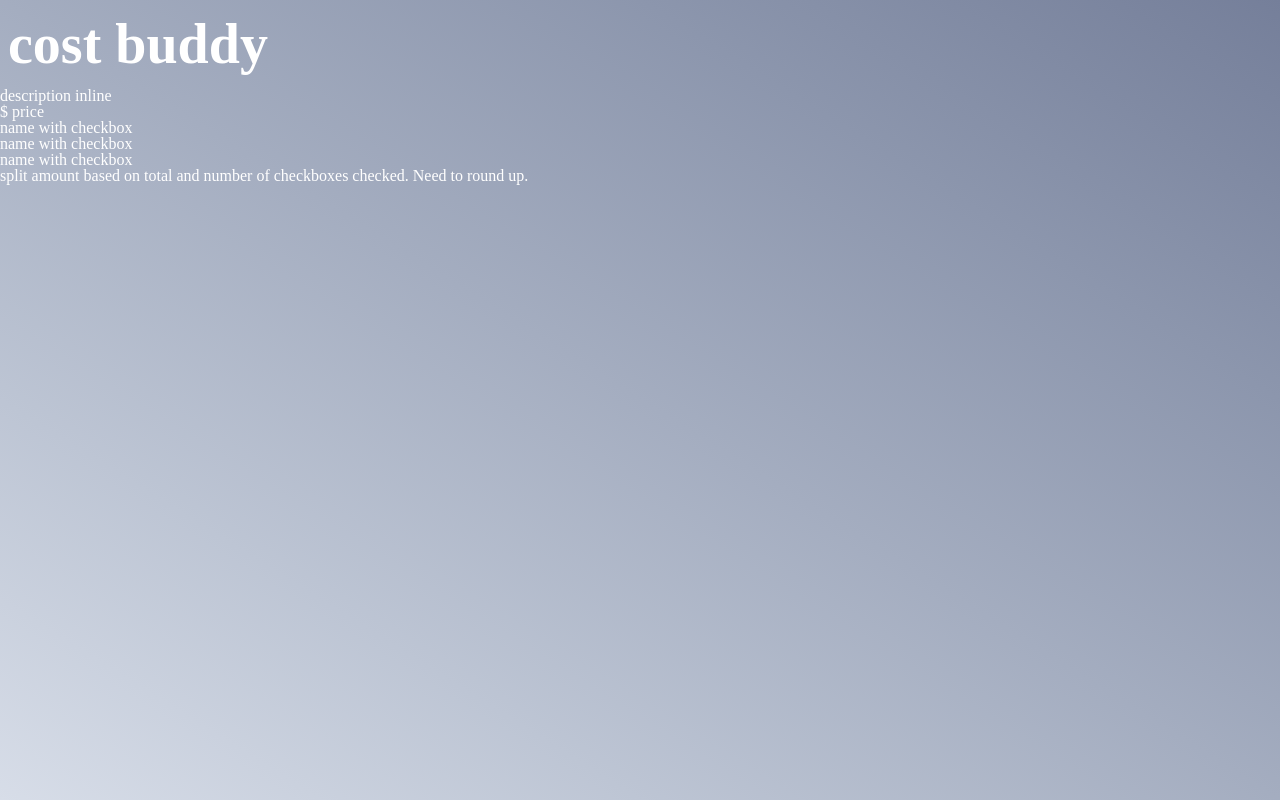
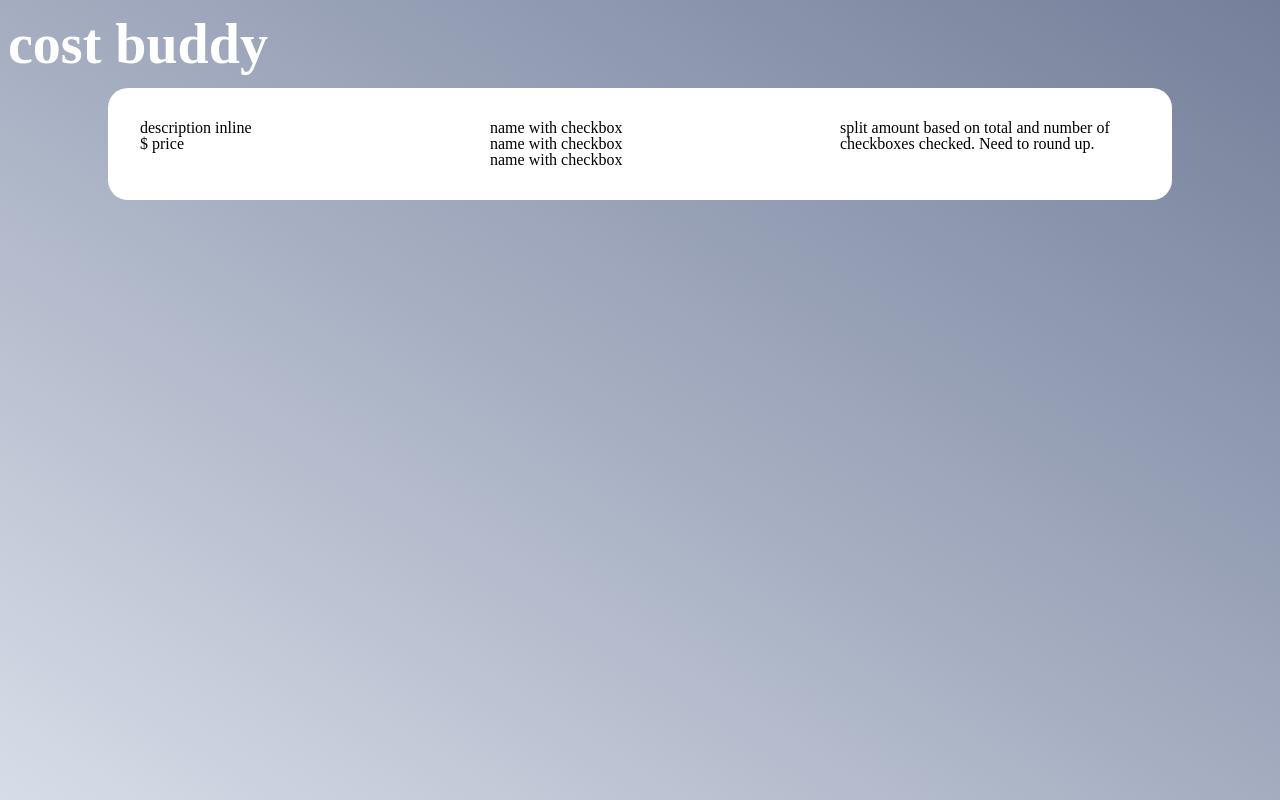
Before and after one commit to fyeung21/cost-buddy, a React (Create React App) app: page / in a window 1280 px wide. Built offline with nearby package versions, Linux system fonts and the light colour scheme.

Commit message:
style: Basic styling for ItemCard

```diff
--- a/src/App.css
+++ b/src/App.css
@@ -2,7 +2,7 @@ html {
   background-image: linear-gradient(to right top, #d7dde8, #bdc5d4, #a4adc0, #8c96ad, #757f9a);
   background-repeat: no-repeat;
   height: 100%;
-  color: #fff;
+  color: #000;
 }
 
 @import url("https://fonts.googleapis.com/css2?family=Comfortaa:wght@500;700&family=Roboto:wght@500&display=swap");
--- a/src/components/ItemCard/ItemCard.js
+++ b/src/components/ItemCard/ItemCard.js
@@ -1,23 +1,39 @@
 import React from "react";
+import styled from "styled-components";
+import { theme } from "../../globalStyles";
+
+export const Display = styled.div`
+    display: flex;
+    flex-direction: row;
+    justify-content: space-between;
+    background-color: #fff;
+    border-radius: 20px;
+    width: 1000px;
+    margin: 0 auto;
+    padding: 2rem;
+`
+export const Column = styled.div`
+    width: 300px;
+`
 
 const ItemCard = () => {
     return (
-        <>
-            <div>
+        <Display>
+            <Column>
                 <h1>{"description inline"}</h1>
                 <p>${" price"}</p>
-            </div>
+            </Column>
 
-            <div>
+            <Column>
                 <p>name with checkbox</p>
                 <p>name with checkbox</p>
                 <p>name with checkbox</p>
-            </div>
+            </Column>
 
-            <div>
+            <Column>
                 <p>{"split amount based on total and number of checkboxes checked. Need to round up."}</p>
-            </div>
-        </>
+            </Column>
+        </Display>
     )
 }
 
```
